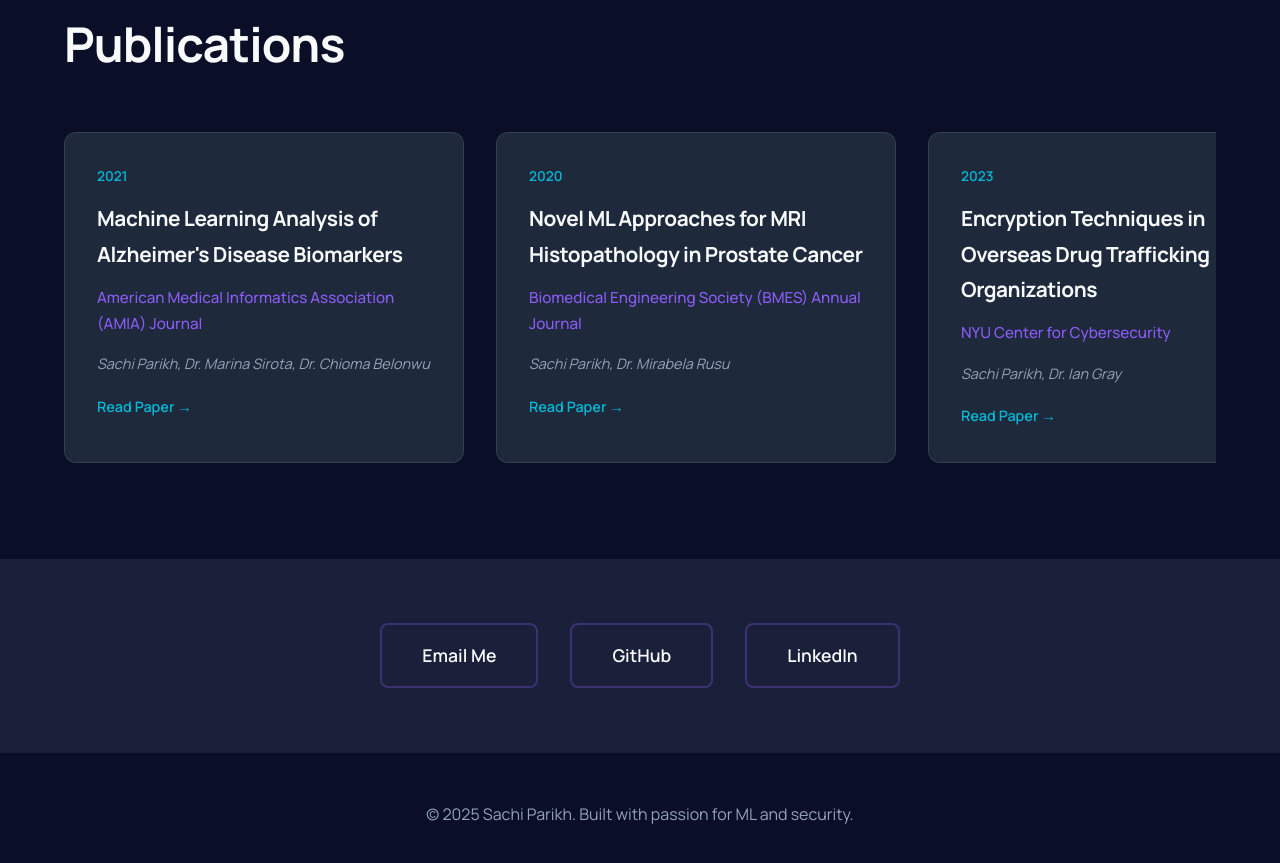
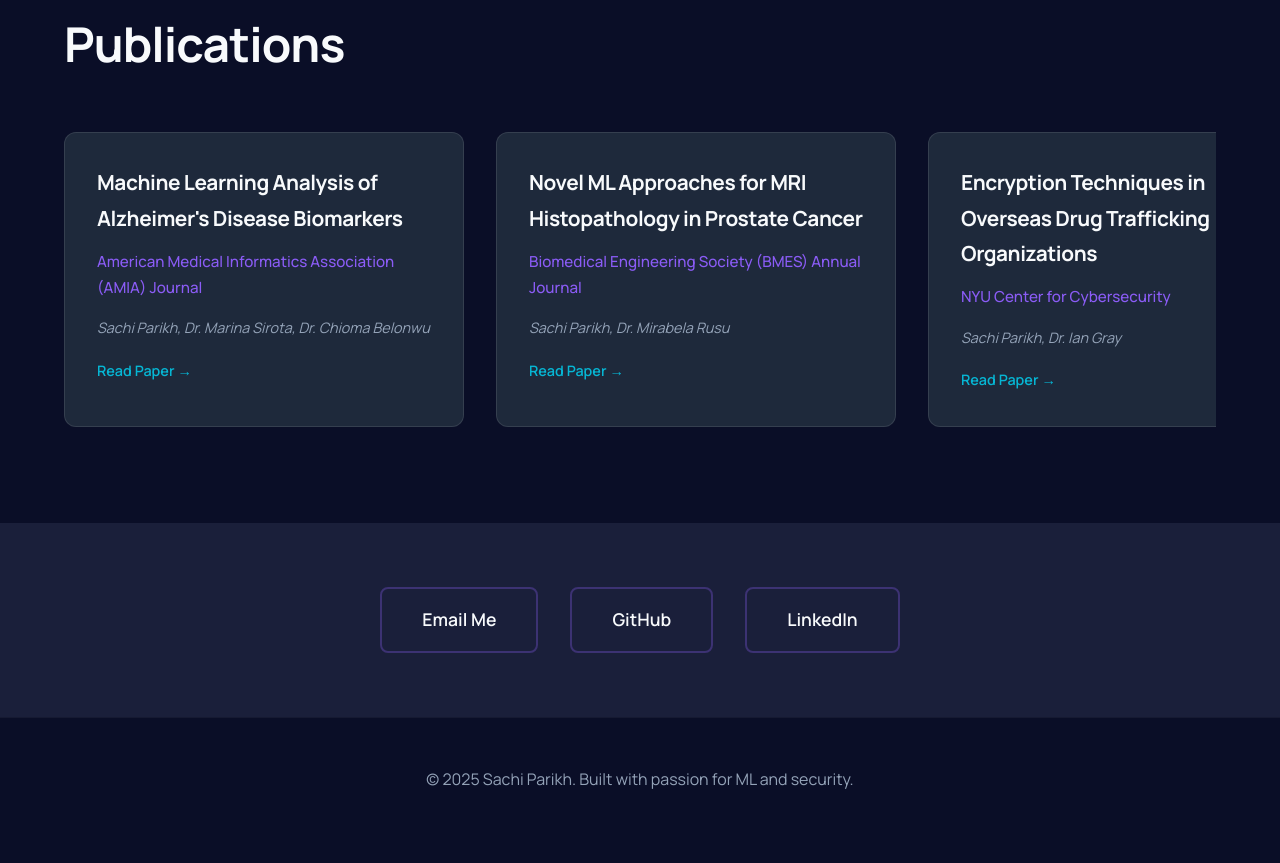
Before and after one commit to parikhsachi/parikhsachi.github.io, a plain HTML site: page index.html in a window 1280 px wide. Shown: the part 6665-7528 px from the top of the page. After the commit the page ends 7506 px from the top, so only its background shows below. Drawn offline with nearby package versions, Linux system fonts and the light colour scheme.

```diff
--- a/index.html
+++ b/index.html
@@ -1166,7 +1166,6 @@
 
                 <!-- PUBLICATION 2 - UCSF -->
                 <div class="publication-card">
-                    <div class="publication-year">2021</div>
                     <h3 class="publication-title">Machine Learning Analysis of Alzheimer's Disease Biomarkers</h3>
                     <div class="publication-venue">American Medical Informatics Association (AMIA) Journal</div>
                     <div class="publication-authors">Sachi Parikh, Dr. Marina Sirota, Dr. Chioma Belonwu</div>
@@ -1176,7 +1175,6 @@
 
                 <!-- PUBLICATION 3 - Stanford -->
                 <div class="publication-card">
-                    <div class="publication-year">2020</div>
                     <h3 class="publication-title">Novel ML Approaches for MRI Histopathology in Prostate Cancer</h3>
                     <div class="publication-venue">Biomedical Engineering Society (BMES) Annual Journal</div>
                     <div class="publication-authors">Sachi Parikh, Dr. Mirabela Rusu</div>
@@ -1186,7 +1184,6 @@
 
                 <!-- PUBLICATION 1 - NYU Cybersecurity -->
                 <div class="publication-card">
-                    <div class="publication-year">2023</div>
                     <h3 class="publication-title">Encryption Techniques in Overseas Drug Trafficking Organizations</h3>
                     <div class="publication-venue">NYU Center for Cybersecurity</div>
                     <div class="publication-authors">Sachi Parikh, Dr. Ian Gray</div>
```
